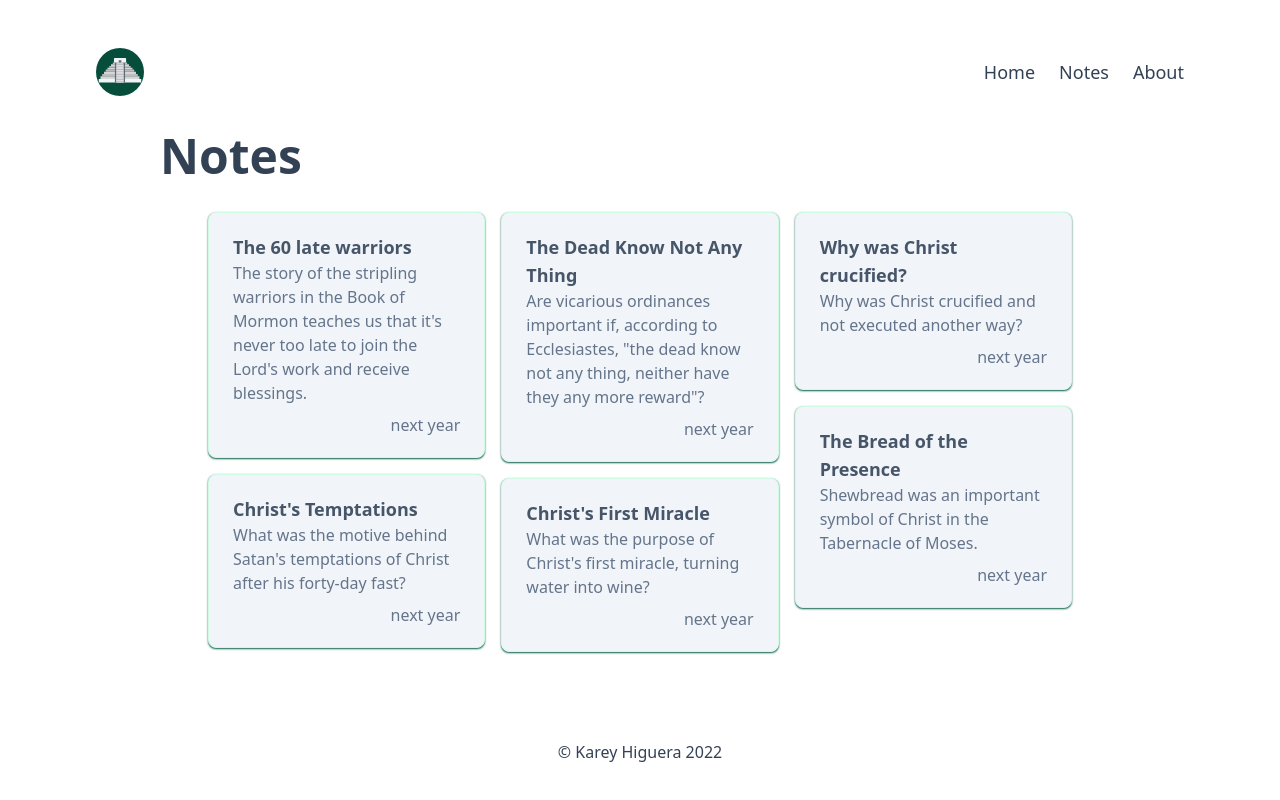
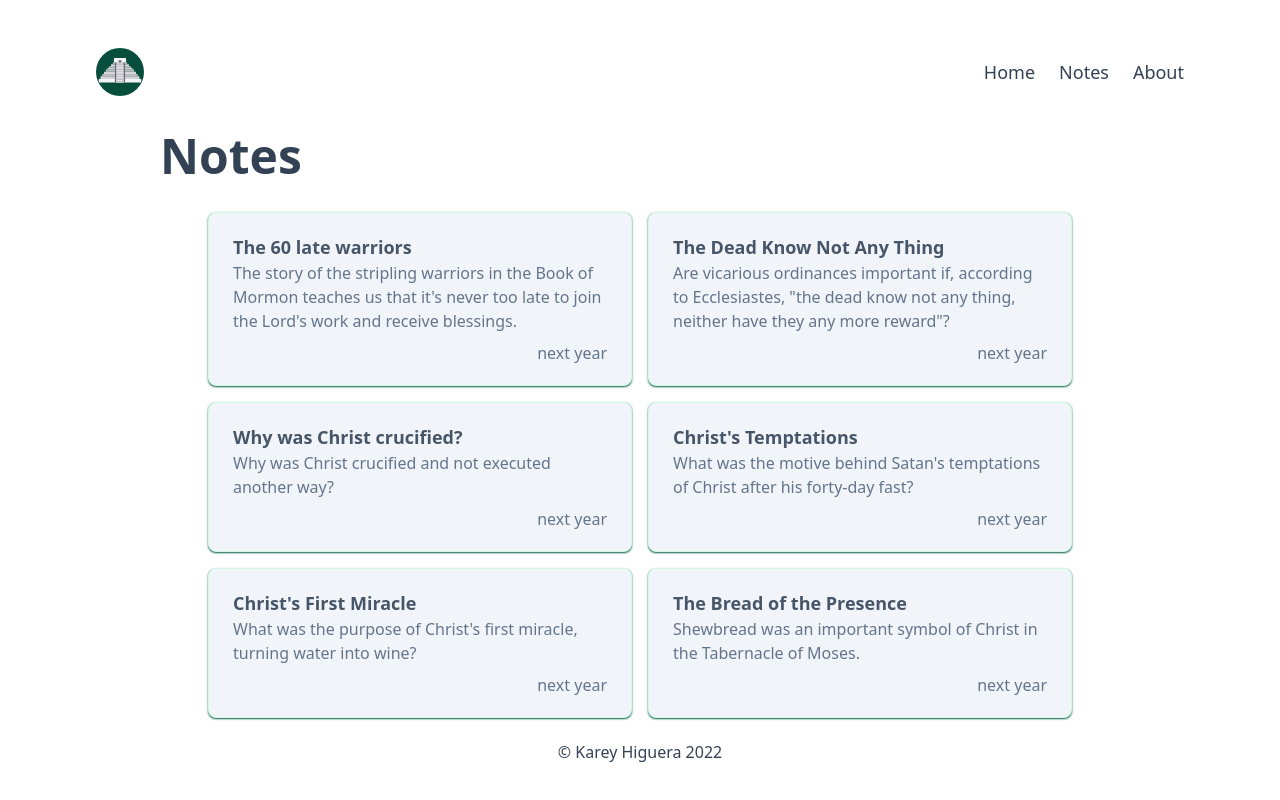
Before and after one commit to kbravh/laborforzion, a Next.js app: page /notes in a window 1280 px wide. Built offline with nearby package versions, Linux system fonts and the light colour scheme.

Commit message:
switch to two-column note layout

```diff
--- a/src/pages/notes.tsx
+++ b/src/pages/notes.tsx
@@ -19,11 +19,8 @@ type Props = {
 
 const NotesPage: NextPage<Props> = ({posts}) => {
   const size = useWindowSize();
-  let columns = 3;
+  let columns = 2;
   if (size.width) {
-    if (size.width <= 1024) {
-      columns = 2;
-    }
     if (size.width <= 640) {
       columns = 1;
     }
```
